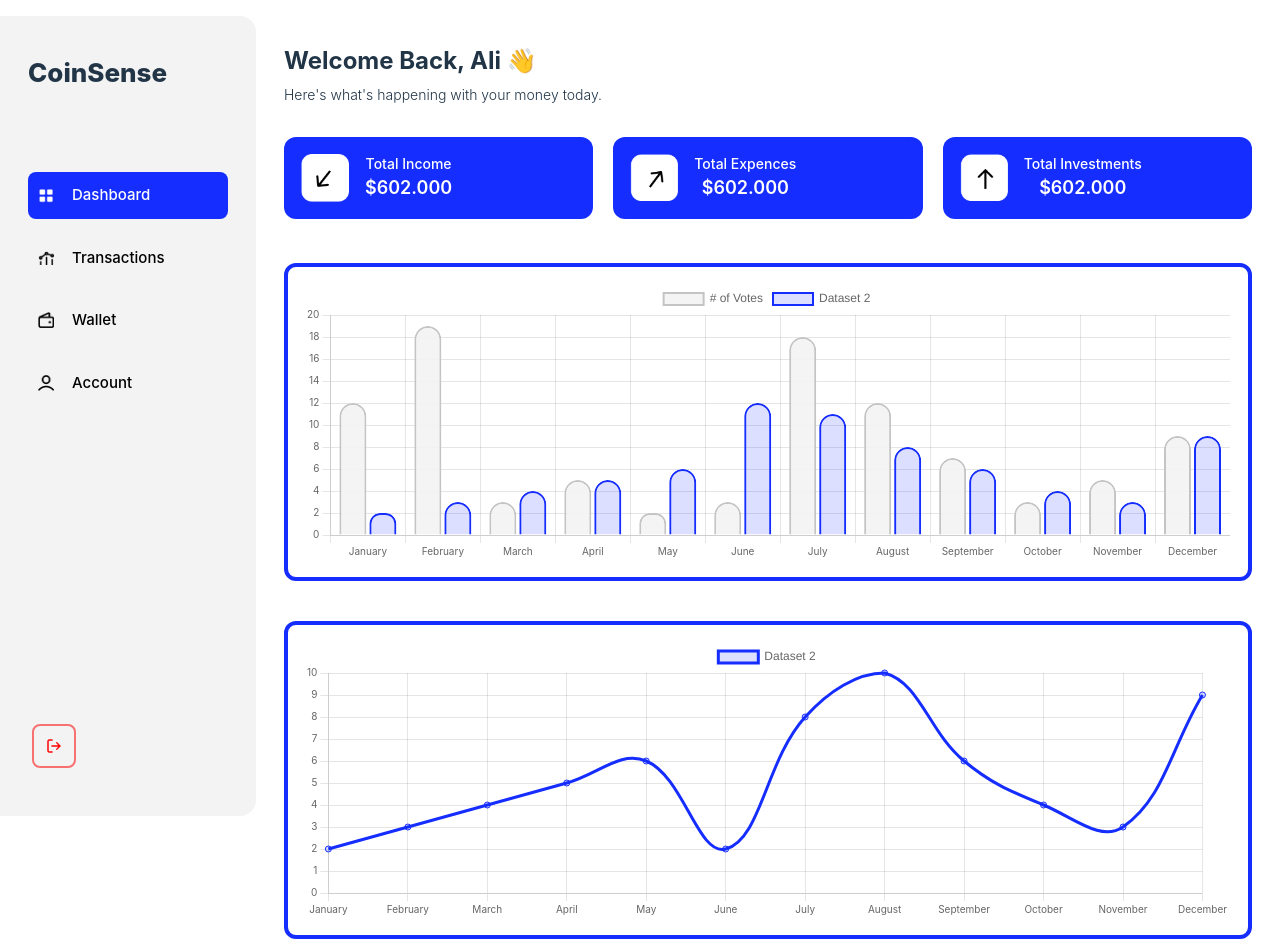
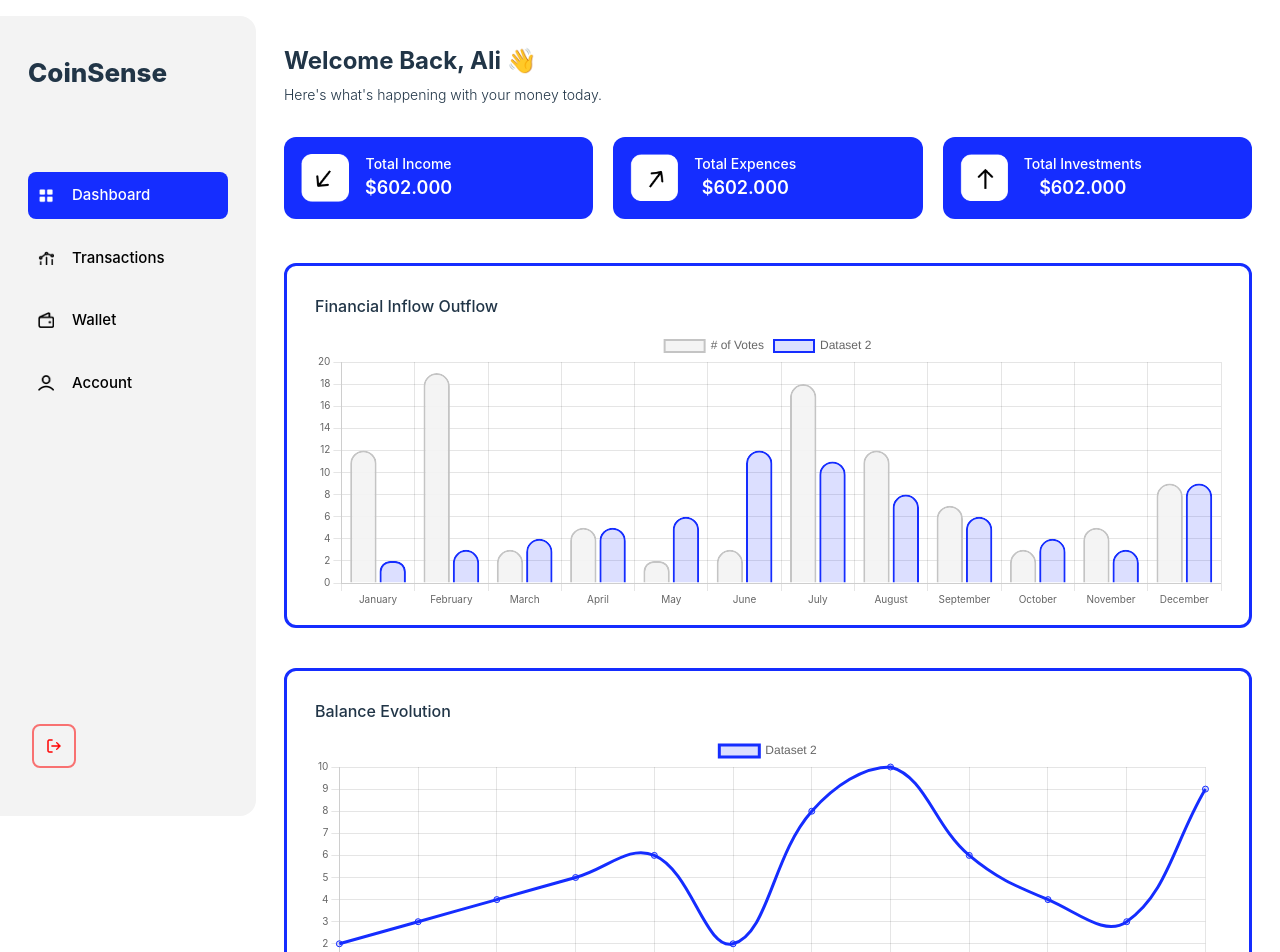
Before and after one commit to ShalinAJ/CoinSense, a React (Vite) app in the folder frontend/: page /dashboard in a window 1280 px wide. Shown: the top 952 px of the page. Built offline with nearby package versions, Linux system fonts and the light colour scheme; sample sign-in values are in the browser's storage.

Commit message:
Style changes in charts

```diff
--- a/frontend/src/charts/BalanceEvolutionChart.jsx
+++ b/frontend/src/charts/BalanceEvolutionChart.jsx
@@ -52,6 +52,12 @@ const BalanceEvolutionChart = () => {
             },
           },
         },
+        layout: {
+          padding: {
+            left: 12,
+            right: 12,
+          },
+        },
       },
     });
   }, []);
--- a/frontend/src/charts/InflowOutflowChart.jsx
+++ b/frontend/src/charts/InflowOutflowChart.jsx
@@ -61,6 +61,12 @@ const InflowOutflowChart = () => {
             },
           },
         },
+        layout: {
+          padding: {
+            left: 12,
+            right: 12,
+          },
+        },
       },
     });
   }, []);
--- a/frontend/src/pages/Dashboard.jsx
+++ b/frontend/src/pages/Dashboard.jsx
@@ -46,10 +46,14 @@ const DashboardPage = () => {
             </div>
           </div>
           <div className="w-[100%] h-[100%]">
-            <div className="border-4 border-coinsense-blue rounded-xl p-4">
+            <div className="border-[3px] border-coinsense-blue rounded-xl p-4">
+              <h2 className="p-3 text-base font-medium">
+                Financial Inflow Outflow
+              </h2>
               <InflowOutflowChart />
             </div>
-            <div className="border-4 border-coinsense-blue rounded-xl p-4 mt-10 mb-10">
+            <div className="border-[3px] border-coinsense-blue rounded-xl p-4 mt-10 mb-10">
+              <h2 className="p-3 text-base font-medium">Balance Evolution</h2>
               <BalanceEvolutionChart />
             </div>
           </div>
```
